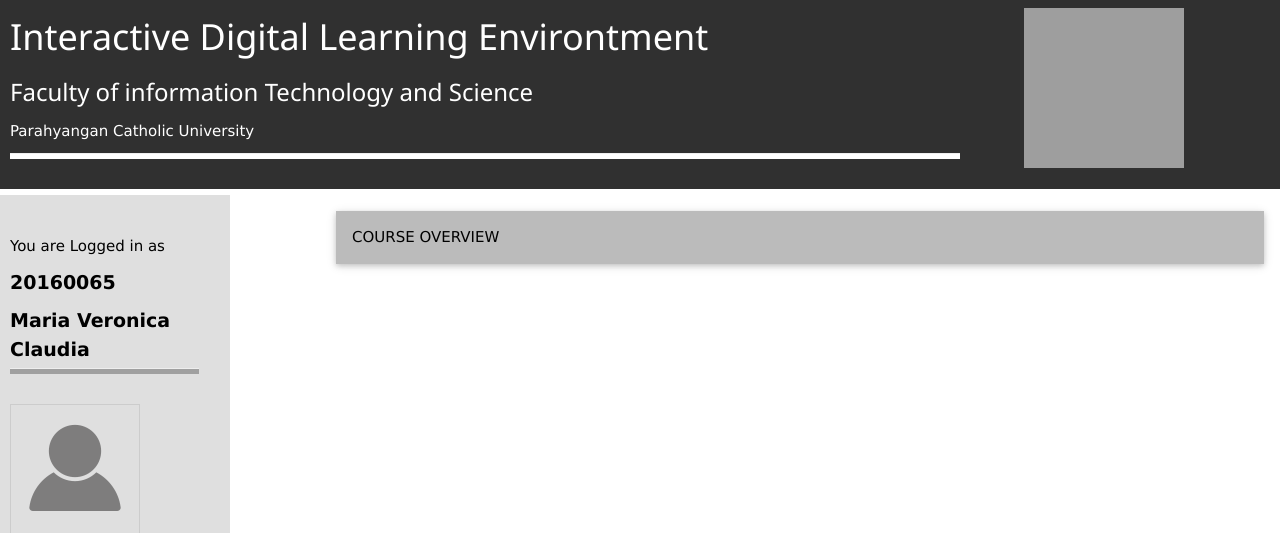
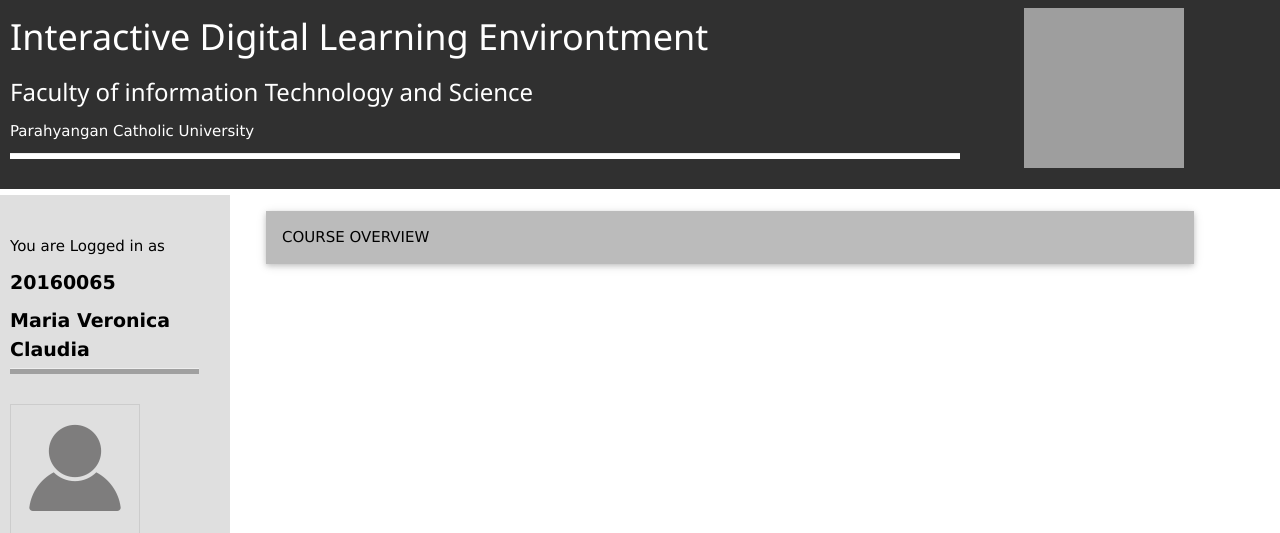
Before and after one commit to iyosskoyos/TugasPBW, a PHP site: page /pages/lecturer/lct.php in a window 1280 px wide. Shown: the top 533 px of the page. Run offline with PHP 8.4, Linux system fonts and the light colour scheme; a user stored in the database is signed in; data comes from the database, SQL or seed files in the repository; grey boxes are pictures that could not be loaded.

Commit message:
edit position course

```diff
--- a/IDE/pages/lecturer/lct.php
+++ b/IDE/pages/lecturer/lct.php
@@ -22,7 +22,8 @@ include '../../phpScript/startSession.php';
 	<div class="w3-main">
 		<!-- include sidebar -->
 		<?php include ('../../layout/sidebar.php');?>
-		<div class="w3-container" style="width: 75%; float: right;">
+		<div class="w3-container" style="width: 75%; position: absolute; left: 250px">
+			<!-- include courses -->
 			<?php include ('../../phpScript/courses.php'); ?>
 		</div>
 	</div>
```
